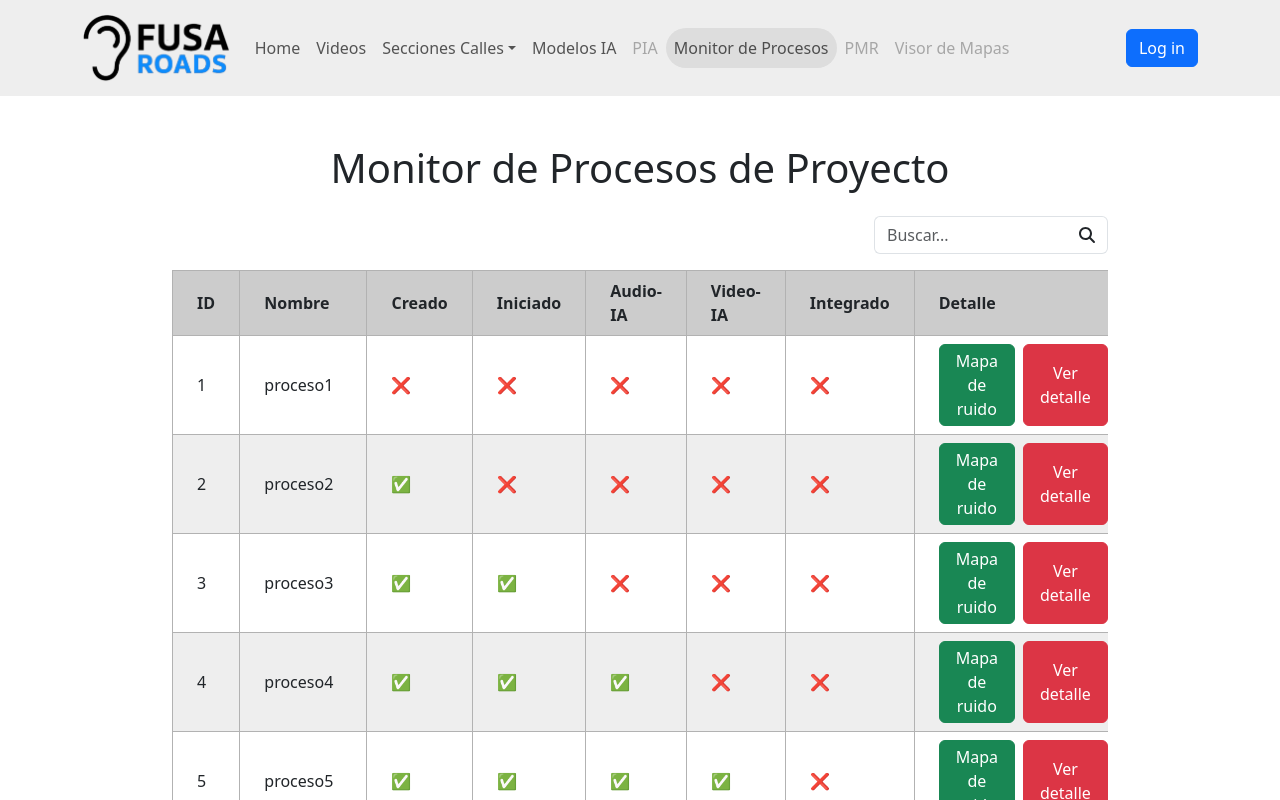
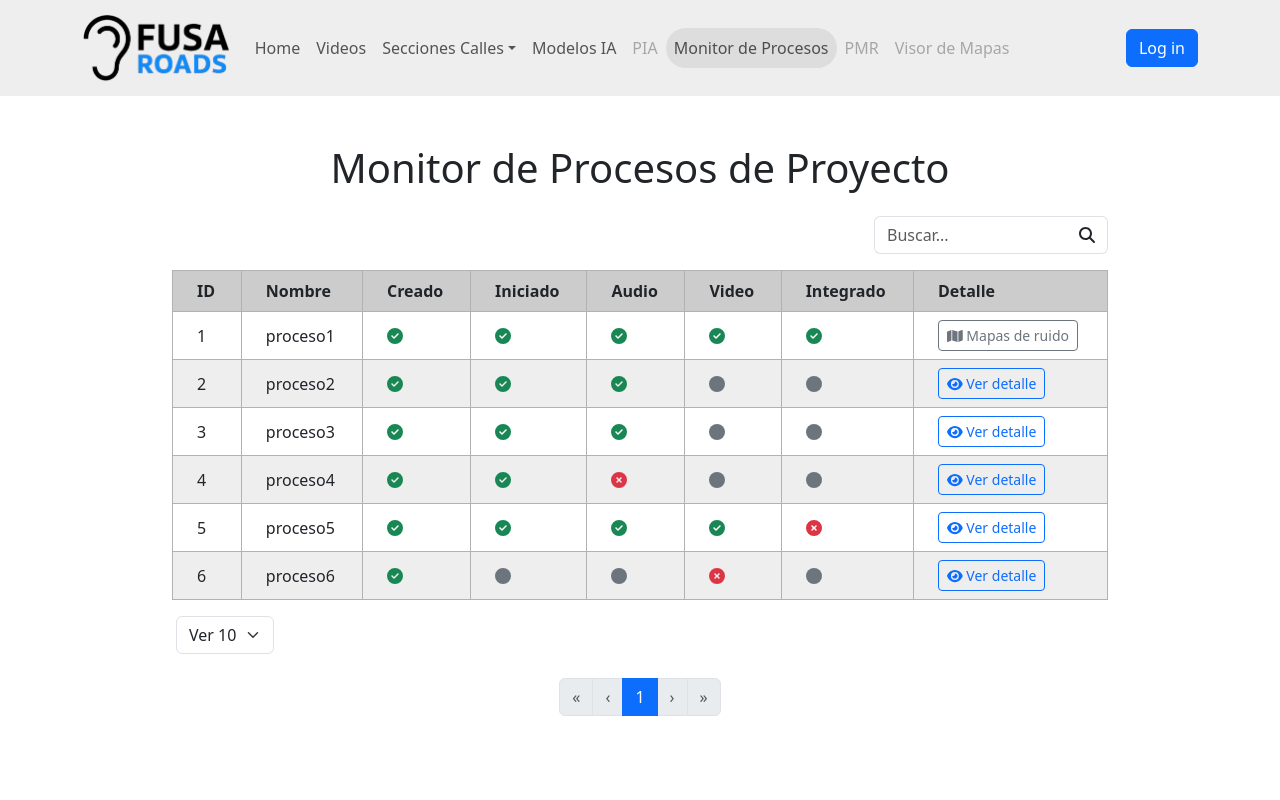
Before and after one commit to info288-17-202501/Fusa_Roads, a React (Vite) app in the folder frontend/: page /monitor-procesos in a window 1280 px wide. Shown: the top 800 px of the page. Built offline with nearby package versions, Linux system fonts and the light colour scheme.

Commit message:
logica columna detalles

```diff
--- a/frontend/src/MonitorProcesos/MonitorProcesos.tsx
+++ b/frontend/src/MonitorProcesos/MonitorProcesos.tsx
@@ -1,26 +1,42 @@
 import Table from '../components/Table';
 import { Container } from 'react-bootstrap';
-import { columns } from './resources/columns'
-import { procesosProyecto as procesosData } from './resources/procesosData';
+import { getColumns } from './resources/columns';
+import { procesosData as procesosData } from './resources/procesosData';
 import { useState } from 'react';
-import { ProcesoProyecto } from './resources/types';
-
+import { Proceso } from './resources/types';
+import { DetallesModal } from './components/DetallesModal';
 
 function MonitorProcesos() {
-    const [procesos, setProcesos] = useState(procesosData)
+    const [procesos, setProcesos] = useState(procesosData);
+    const [procesoSeleccionado, setProcesoSeleccionado] = useState<Proceso | null>(null);
+    const [showModal, setShowModal] = useState(false);
 
+    const abrirModal = (proceso: Proceso) => {
+        setProcesoSeleccionado(proceso);
+        setShowModal(true);
+    };
+
+    const cerrarModal = () => {
+        setProcesoSeleccionado(null);
+        setShowModal(false);
+    };
+
+    const columns = getColumns(abrirModal); // 👈 Pasamos función al generador
 
     return (
         <Container className="w-75 my-5">
             <h1 className="d-flex justify-content-center mb-4">
                 Monitor de Procesos de Proyecto
             </h1>
-            <Table
-                columns={columns}
-                data={procesos}
+            <Table columns={columns} data={procesos} />
+
+            <DetallesModal
+                show={showModal}
+                onClose={cerrarModal}
+                proceso={procesoSeleccionado}
             />
         </Container>
-    )
+    );
 }
 
-export default MonitorProcesos
+export default MonitorProcesos;
--- /dev/null
+++ b/frontend/src/MonitorProcesos/components/DetallesModal.tsx
@@ -0,0 +1,50 @@
+// DetallesModal.tsx
+import { Modal, Button } from 'react-bootstrap';
+import { Proceso } from '../resources/types';
+
+type Props = {
+  show: boolean;
+  onClose: () => void;
+  proceso: Proceso | null;
+};
+
+export const DetallesModal = ({ show, onClose, proceso }: Props) => {
+  if (!proceso) return null;
+
+  // Mostrar solo estado 'video' con avance o cualquier estado con error
+  const estadosRelevantes = proceso.estados.filter(
+    (e) =>
+      (e.estado === "video" && e.avance) ||
+      e.flag === "error"
+  );
+
+  return (
+    <Modal show={show} onHide={onClose}>
+      <Modal.Header closeButton>
+        <Modal.Title>Detalles de {proceso.nombre}</Modal.Title>
+      </Modal.Header>
+      <Modal.Body>
+        {estadosRelevantes.length === 0 ? (
+          <p>No hay información adicional disponible.</p>
+        ) : (
+          <ul>
+            {estadosRelevantes.map((e, i) => (
+              <li key={i}>
+                <strong>{e.estado}</strong>
+                {e.avance && (
+                  <> | <strong>Avance:</strong> {e.avance.actual}/{e.avance.total}</>
+                )}
+                {e.flag === "error" && (
+                  <> | <strong>Error:</strong> {e.descrip || "Sin descripción"}</>
+                )}
+              </li>
+            ))}
+          </ul>
+        )}
+      </Modal.Body>
+      <Modal.Footer>
+        <Button variant="secondary" onClick={onClose}>Cerrar</Button>
+      </Modal.Footer>
+    </Modal>
+  );
+};
--- a/frontend/src/MonitorProcesos/resources/columns.tsx
+++ b/frontend/src/MonitorProcesos/resources/columns.tsx
@@ -1,44 +1,85 @@
-import { ProcesoProyecto } from './types';
-import { Row }  from '@tanstack/react-table';
+// resources/columns.tsx
+import { Proceso } from './types';
+import { FontAwesomeIcon } from '@fortawesome/react-fontawesome';
+//iconos utilizados
+import { faCheckCircle, faTimesCircle, faSpinner, faEye, faMap, faCircle } from '@fortawesome/free-solid-svg-icons';
 
-export const columns = [
-    { accessorKey: 'id',        header: 'ID' },
-    { accessorKey: 'nombre',    header: 'Nombre' },
 
-    // Acceso manual a propiedades anidadas del estado
+//asigna icono segun el flag de estado
+const iconoEstado = (estados: Proceso["estados"], nombreEstado: string) => {
+  const estado = estados.find(e => e.estado === nombreEstado);
+  if (!estado) return <FontAwesomeIcon icon={faSpinner} className="text-secondary" />;
+
+  if (estado.flag === 'ok') {
+    return <FontAwesomeIcon icon={faCheckCircle} className="text-success" />;
+  } else if (estado.flag === 'error') {
+    return <FontAwesomeIcon icon={faTimesCircle} className="text-danger" />;
+  } else {
+    return <FontAwesomeIcon icon={faCircle} className="text-secondary" />;
+  }
+};
+
+
+
+export const getColumns = (abrirModal: (proceso: Proceso) => void) => [
+  {
+    accessorKey: 'id',
+    header: 'ID'
+  },
+  {
+    accessorKey: 'nombre',
+    header: 'Nombre'
+  },
   {
   header: 'Creado',
-        accessorFn: (row: ProcesoProyecto) => row.estado.creado ? '✅' : '❌'
+  cell: ({ row }: any) => iconoEstado(row.original.estados, 'creado')
 },
 {
   header: 'Iniciado',
-        accessorFn: (row: ProcesoProyecto) => row.estado.iniciado ? '✅' : '❌'
+  cell: ({ row }: any) => iconoEstado(row.original.estados, 'iniciado')
 },
 {
-        header: 'Audio-IA',
-        accessorFn: (row: ProcesoProyecto) => row.estado.audioIA ? '✅' : '❌'
+  header: 'Audio',
+  cell: ({ row }: any) => iconoEstado(row.original.estados, 'audio')
 },
 {
-        header: 'Video-IA',
-        accessorFn: (row: ProcesoProyecto) => row.estado.videoIA ? '✅' : '❌'
+  header: 'Video',
+  cell: ({ row }: any) => iconoEstado(row.original.estados, 'video')
 },
 {
   header: 'Integrado',
-        accessorFn: (row: ProcesoProyecto) => row.estado.integrado ? '✅' : '❌'
+  cell: ({ row }: any) => iconoEstado(row.original.estados, 'integrado')
 },
-
-    // Botones de acción
   {
   header: 'Detalle',
-    cell: ({ row }: { row: Row<ProcesoProyecto> }) => (
-        <div className="d-flex gap-2">
-            <button className="btn btn-success px-3 py-1 rounded">
-                Mapa de ruido
+  cell: ({ row }: any) => {
+    const proceso: Proceso = row.original;
+
+    const todosOk = proceso.estados.every(
+      (estado) => estado.flag === 'ok' && estado.fecha_hora_fin
+    );
+
+    if (todosOk) {
+      return (
+        <button
+          className="btn btn-outline-secondary btn-sm"
+          onClick={() => {
+            // Funcionalidad de mapas de ruido pendiente
+          }}
+        >
+          <FontAwesomeIcon icon={faMap} /> Mapas de ruido
         </button>
-            <button className="btn btn-danger px-3 py-1 rounded">
-                Ver detalle
+      );
+    } else {
+      return (
+        <button
+          className="btn btn-outline-primary btn-sm"
+          onClick={() => abrirModal(proceso)}
+        >
+          <FontAwesomeIcon icon={faEye} /> Ver detalle
         </button>
-        </div>
-    )
+      );
+    }
+  }
 }
 ];
--- a/frontend/src/MonitorProcesos/resources/procesosData.ts
+++ b/frontend/src/MonitorProcesos/resources/procesosData.ts
@@ -1,15 +1,112 @@
-import { ProcesoProyecto } from "./types";
+// resources/procesosData.ts
+import { Proceso } from "./types";
 
-export const procesosProyecto: ProcesoProyecto[] = [
-    { id: 1, nombre: 'proceso1', estado: { creado: false, iniciado: false, audioIA: false, videoIA: false, integrado: false } },
-    { id: 2, nombre: 'proceso2', estado: { creado: true, iniciado: false, audioIA: false, videoIA: false, integrado: false } },
-    { id: 3, nombre: 'proceso3', estado: { creado: true, iniciado: true, audioIA: false, videoIA: false, integrado: false } },
-    { id: 4, nombre: 'proceso4', estado: { creado: true, iniciado: true, audioIA: true, videoIA: false, integrado: false } },
-    { id: 5, nombre: 'proceso5', estado: { creado: true, iniciado: true, audioIA: true, videoIA: true, integrado: false } },
-    { id: 6, nombre: 'proceso6', estado: { creado: true, iniciado: true, audioIA: true, videoIA: true, integrado: true } },
-    { id: 7, nombre: 'proceso7', estado: { creado: true, iniciado: false, audioIA: false, videoIA: false, integrado: false } },
-    { id: 8, nombre: 'proceso8', estado: { creado: true, iniciado: true, audioIA: false, videoIA: true, integrado: false } },
-    { id: 9, nombre: 'proceso9', estado: { creado: true, iniciado: true, audioIA: true, videoIA: false, integrado: true } },
-    { id: 10, nombre: 'proceso10', estado: { creado: true, iniciado: true, audioIA: true, videoIA: true, integrado: false } },
-    { id: 11, nombre: 'proceso11', estado: { creado: false, iniciado: false, audioIA: false, videoIA: false, integrado: false } }
+export const procesosData: Proceso[] = [
+  // 1. Proceso totalmente finalizado correctamente
+  {
+    id: 1,
+    nombre: 'proceso1',
+    estados: [
+      { estado: 'creado', orden: 1, fecha_hora_ini: '2025-06-01T10:00:00', fecha_hora_fin: '2025-06-01T10:01:00', flag: 'ok' },
+      { estado: 'iniciado', orden: 2, fecha_hora_ini: '2025-06-01T10:02:00', fecha_hora_fin: '2025-06-01T10:03:00', flag: 'ok' },
+      { estado: 'audio', orden: 3, fecha_hora_ini: '2025-06-01T10:04:00', fecha_hora_fin: '2025-06-01T10:05:00', flag: 'ok' },
+      { estado: 'video', orden: 4, fecha_hora_ini: '2025-06-01T10:06:00', fecha_hora_fin: '2025-06-01T10:10:00', flag: 'ok' },
+      { estado: 'integrado', orden: 5, fecha_hora_ini: '2025-06-01T10:11:00', fecha_hora_fin: '2025-06-01T10:12:00', flag: 'ok' }
+    ]
+  },
+
+  // 2. En ejecución en etapa video (con avance)
+  {
+    id: 2,
+    nombre: 'proceso2',
+    estados: [
+      { estado: 'creado', orden: 1, fecha_hora_ini: '2025-06-02T09:00:00', fecha_hora_fin: '2025-06-02T09:01:00', flag: 'ok' },
+      { estado: 'iniciado', orden: 2, fecha_hora_ini: '2025-06-02T09:10:00', fecha_hora_fin: '2025-06-02T09:11:00', flag: 'ok' },
+      { estado: 'audio', orden: 3, fecha_hora_ini: '2025-06-02T09:12:00', fecha_hora_fin: '2025-06-02T09:20:00', flag: 'ok' },
+      {
+        estado: 'video',
+        orden: 4,
+        fecha_hora_ini: '2025-06-02T09:21:00',
+        flag: '',
+        avance: {
+          actual: '34',
+          total: '100'
+        }
+      },
+      { estado: 'integrado', orden: 5 }
+    ]
+  },
+
+  // 3. En ejecución sin avance
+  {
+    id: 3,
+    nombre: 'proceso3',
+    estados: [
+      { estado: 'creado', orden: 1, fecha_hora_ini: '2025-06-03T08:00:00', fecha_hora_fin: '2025-06-03T08:01:00', flag: 'ok' },
+      { estado: 'iniciado', orden: 2, fecha_hora_ini: '2025-06-03T08:15:00', fecha_hora_fin: '2025-06-03T08:16:00', flag: 'ok' },
+      { estado: 'audio', orden: 3, fecha_hora_ini: '2025-06-03T08:30:00', fecha_hora_fin: '2025-06-03T08:40:00', flag: 'ok' },
+      { estado: 'video', orden: 4, fecha_hora_ini: '2025-06-03T08:41:00', flag: '' },
+      { estado: 'integrado', orden: 5 }
+    ]
+  },
+
+  // 4. Error en etapa audio
+  {
+    id: 4,
+    nombre: 'proceso4',
+    estados: [
+      { estado: 'creado', orden: 1, fecha_hora_ini: '2025-06-04T09:00:00', fecha_hora_fin: '2025-06-04T09:01:00', flag: 'ok' },
+      { estado: 'iniciado', orden: 2, fecha_hora_ini: '2025-06-04T09:02:00', fecha_hora_fin: '2025-06-04T09:03:00', flag: 'ok' },
+      {
+        estado: 'audio',
+        orden: 3,
+        fecha_hora_ini: '2025-06-04T09:04:00',
+        fecha_hora_fin: '2025-06-04T09:05:00',
+        flag: 'error',
+        descrip: 'Error al cargar el archivo de audio.'
+      },
+      { estado: 'video', orden: 4 },
+      { estado: 'integrado', orden: 5 }
+    ]
+  },
+
+  // 5. Error en etapa integrado, ejecución previa exitosa
+  {
+    id: 5,
+    nombre: 'proceso5',
+    estados: [
+      { estado: 'creado', orden: 1, fecha_hora_ini: '2025-06-05T08:00:00', fecha_hora_fin: '2025-06-05T08:01:00', flag: 'ok' },
+      { estado: 'iniciado', orden: 2, fecha_hora_ini: '2025-06-05T08:02:00', fecha_hora_fin: '2025-06-05T08:03:00', flag: 'ok' },
+      { estado: 'audio', orden: 3, fecha_hora_ini: '2025-06-05T08:04:00', fecha_hora_fin: '2025-06-05T08:05:00', flag: 'ok' },
+      { estado: 'video', orden: 4, fecha_hora_ini: '2025-06-05T08:06:00', fecha_hora_fin: '2025-06-05T08:07:00', flag: 'ok' },
+      {
+        estado: 'integrado',
+        orden: 5,
+        fecha_hora_ini: '2025-06-05T08:08:00',
+        fecha_hora_fin: '2025-06-05T08:09:00',
+        flag: 'error',
+        descrip: 'Falló la consolidación de resultados.'
+      }
+    ]
+  },
+
+  // 6. Etapas mezcladas: iniciado en ejecución, video con error
+  {
+    id: 6,
+    nombre: 'proceso6',
+    estados: [
+      { estado: 'creado', orden: 1, fecha_hora_ini: '2025-06-06T07:00:00', fecha_hora_fin: '2025-06-06T07:01:00', flag: 'ok' },
+      { estado: 'iniciado', orden: 2, fecha_hora_ini: '2025-06-06T07:02:00', flag: '' },
+      { estado: 'audio', orden: 3 },
+      {
+        estado: 'video',
+        orden: 4,
+        fecha_hora_ini: '2025-06-06T07:04:00',
+        fecha_hora_fin: '2025-06-06T07:05:00',
+        flag: 'error',
+        descrip: 'Error al procesar el frame 230.'
+      },
+      { estado: 'integrado', orden: 5 }
+    ]
+  }
 ];
```
Also changed, not shown: frontend/src/MonitorProcesos/resources/types.tsx (+31 -4 lines), frontend/src/MonitorProcesos/utils/procesoUtils.ts (added, +7 -0 lines). Lines whose indentation alone changed are shown as unchanged.
